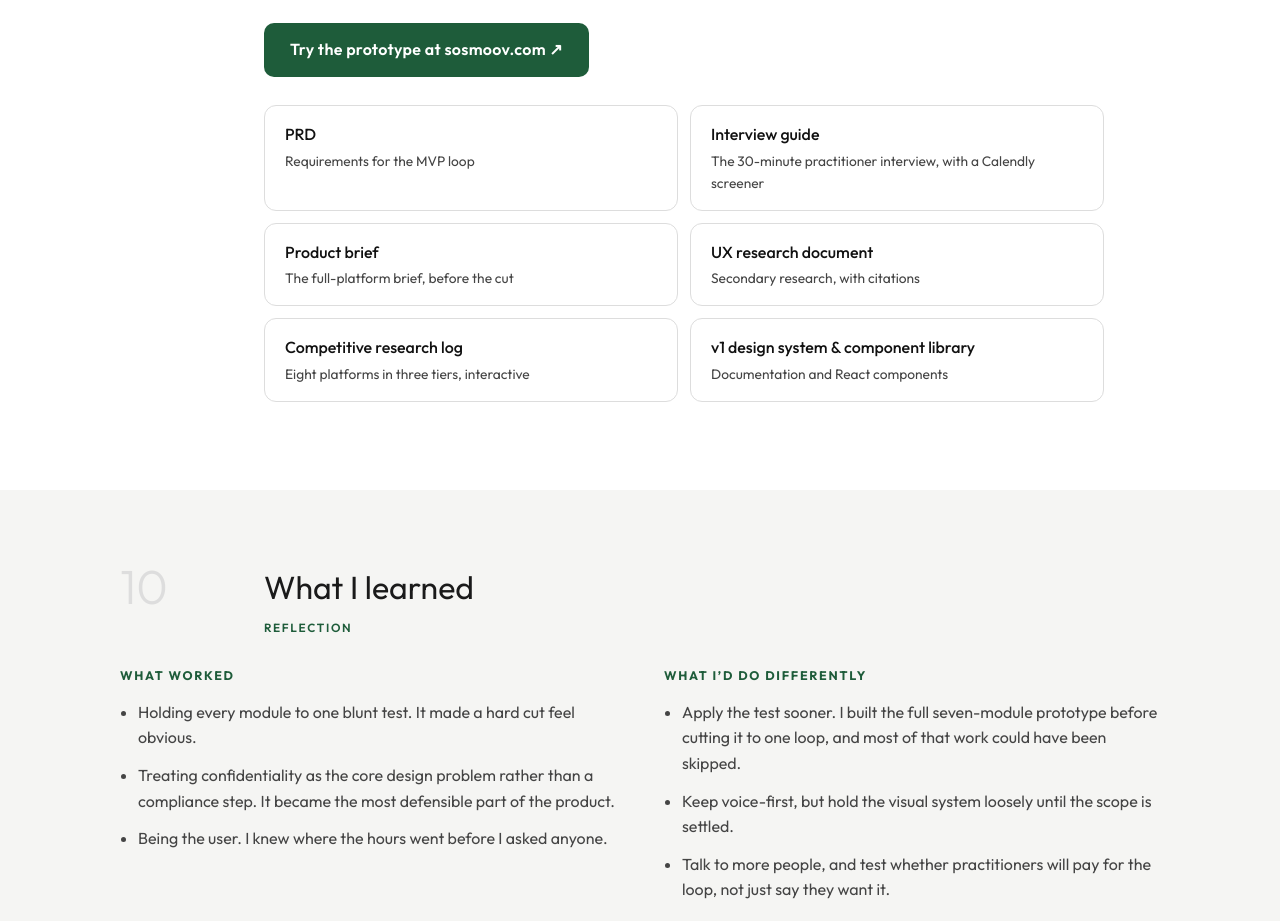
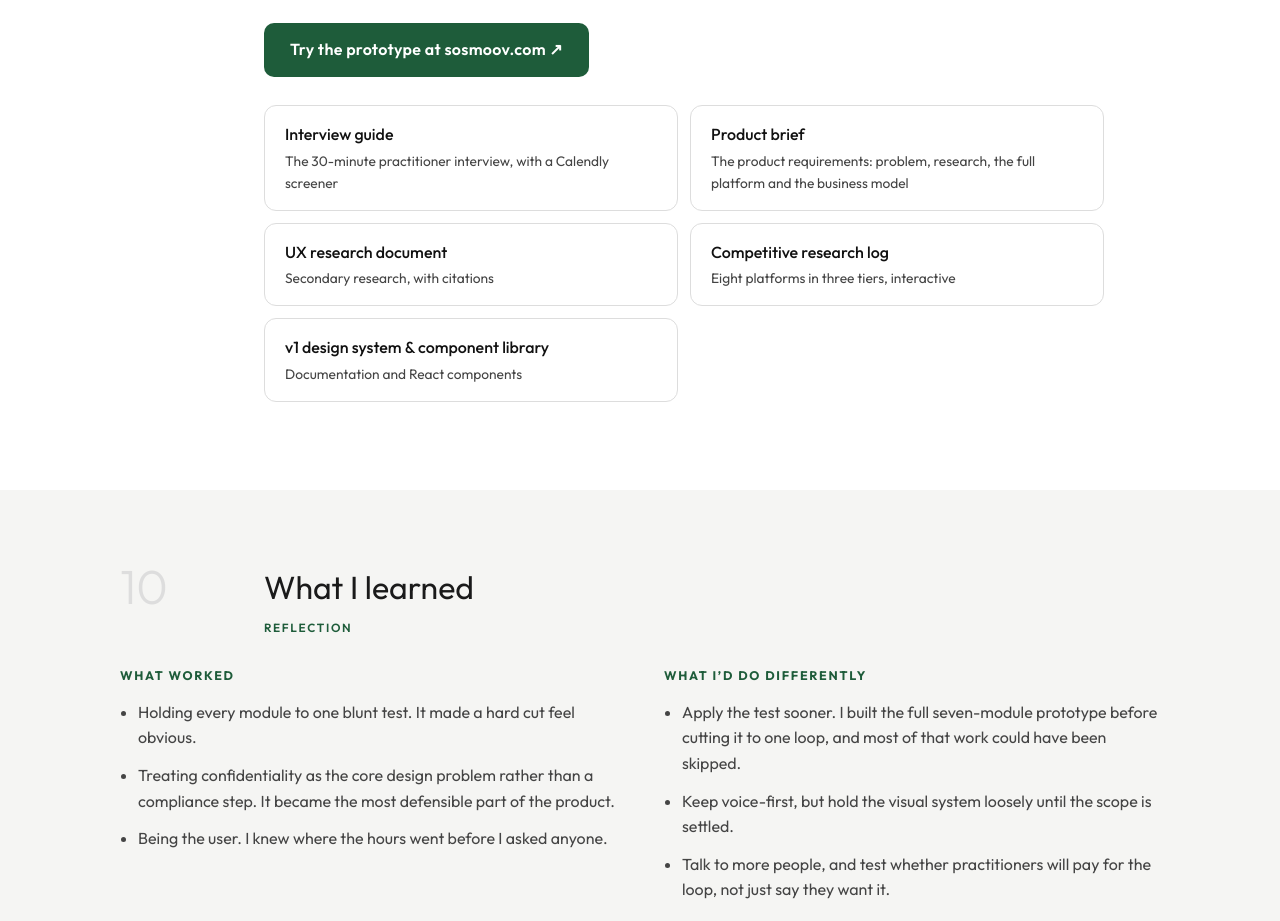
Before and after one commit to shiradee/shiradee.github.io, a plain HTML site: page sosmoov.html in a window 1280 px wide. Shown: the part 9135-10056 px from the top of the page. Drawn offline with Linux system fonts and the light colour scheme.

Commit message:
Sosmoov: merge PRD into product brief entry
Co-Authored-By: Claude Opus 5.5 <noreply@anthropic.com>
Claude-Session: https://claude.ai/code/session_01X4d2ZZLR69woRYXYtPdYKS

```diff
--- a/sosmoov.html
+++ b/sosmoov.html
@@ -388,9 +388,8 @@
     </div>
     <a class="live" href="https://sosmoov.com" target="_blank" rel="noopener">Try the prototype at sosmoov.com &#8599;</a>
     <ul class="artifacts">
-      <li><span class="n">PRD</span><small>Requirements for the MVP loop</small></li>
-      <li><span class="n">Interview guide</span><small>The 30-minute practitioner interview, with a Calendly screener</small></li>
-      <li><span class="n">Product brief</span><small>The full-platform brief, before the cut</small></li>
+            <li><span class="n">Interview guide</span><small>The 30-minute practitioner interview, with a Calendly screener</small></li>
+      <li><span class="n">Product brief</span><small>The product requirements: problem, research, the full platform and the business model</small></li>
       <li><span class="n">UX research document</span><small>Secondary research, with citations</small></li>
       <li><span class="n">Competitive research log</span><small>Eight platforms in three tiers, interactive</small></li>
       <li><span class="n">v1 design system &amp; component library</span><small>Documentation and React components</small></li>
```
